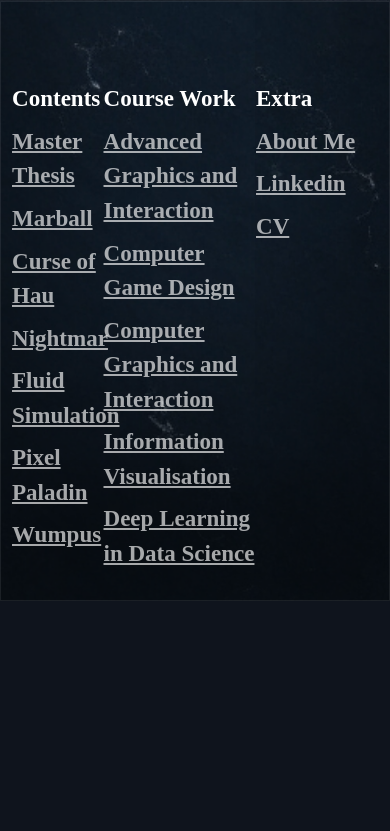
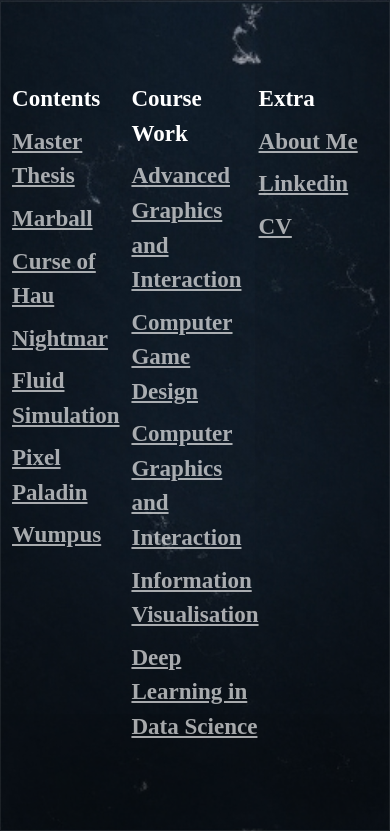
Before and after one commit to glas444/portfolio, a plain HTML site: page index.html in a window 390 px wide. Shown: the part 4875-5706 px from the top of the page. Before the commit the page ends 5476 px from the top, so only its background shows below. Drawn offline with nearby package versions, Linux system fonts and the light colour scheme; a web font is replaced by a local one.

Commit message:
footer mobile

```diff
--- a/css/style_extra.css
+++ b/css/style_extra.css
@@ -433,7 +433,8 @@ button.navbar-toggler:focus {
 }
 
 .full-card.foot {
-  height: 600px;
+  height: auto;
+  background-repeat: repeat !important;
 }
 
 .full-card4 {
--- a/footer.html
+++ b/footer.html
@@ -70,7 +70,7 @@
             ></div>
             <div class="container">
               <div class="row">
-                <div class="col-3">
+                <div class="col">
                   <h3>Contents</h3>
                   <h3><a href="index.html#neuro">Master Thesis</a></h3>
                   <h3><a href="index.html#marball">Marball</a></h3>
@@ -80,7 +80,7 @@
                   <h3><a href="index.html#pp">Pixel Paladin</a></h3>
                   <h3><a href="index.html#wumpus">Wumpus</a></h3>
                 </div>
-                <div class="col-5">
+                <div class="col">
                   <h3>Course Work</h3>
                   <h3>
                     <a href="kth.html#AGI">Advanced Graphics and Interaction</a>
@@ -94,7 +94,7 @@
                     <a href="kth.html#DEEP">Deep Learning in Data Science</a>
                   </h3>
                 </div>
-                <div class="col-4">
+                <div class="col">
                   <h3>Extra</h3>
                   <h3><a href="about.html">About Me</a></h3>
                   <h3>
@@ -110,6 +110,18 @@
                 </div>
               </div>
             </div>
+            <div
+              class="space-medium"
+              media-large="space-large"
+              queryselectoralways="0"
+              media-original="space-medium"
+            ></div>
+            <div
+              class="space-medium"
+              media-large="space-large"
+              queryselectoralways="0"
+              media-original="space-medium"
+            ></div>
           </div>
         </div>
       </div>
--- a/index.html
+++ b/index.html
@@ -462,8 +462,8 @@
       <!--end of Footer -->
     </div>
     <script src="bootstrap-5.0.2-dist/js/bootstrap.bundle.js"></script>
+    <script src="https://code.jquery.com/jquery-1.10.2.js"></script>
     <script src="js/main1.js"></script>
     <script src="js/index.js"></script>
-    <script src="https://code.jquery.com/jquery-1.10.2.js"></script>
   </body>
 </html>
```
